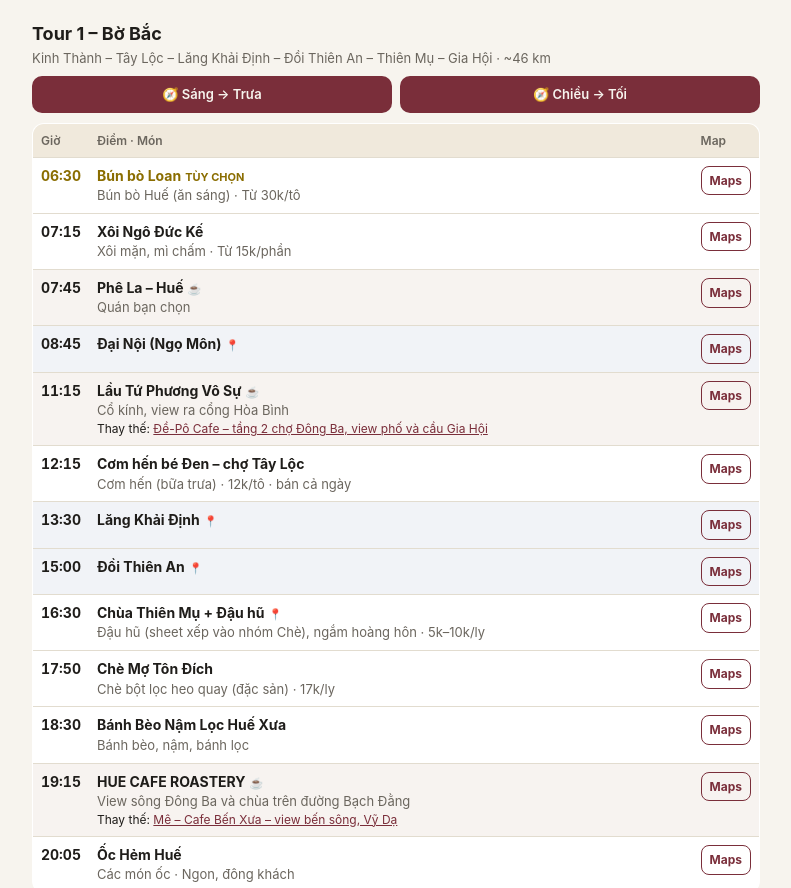
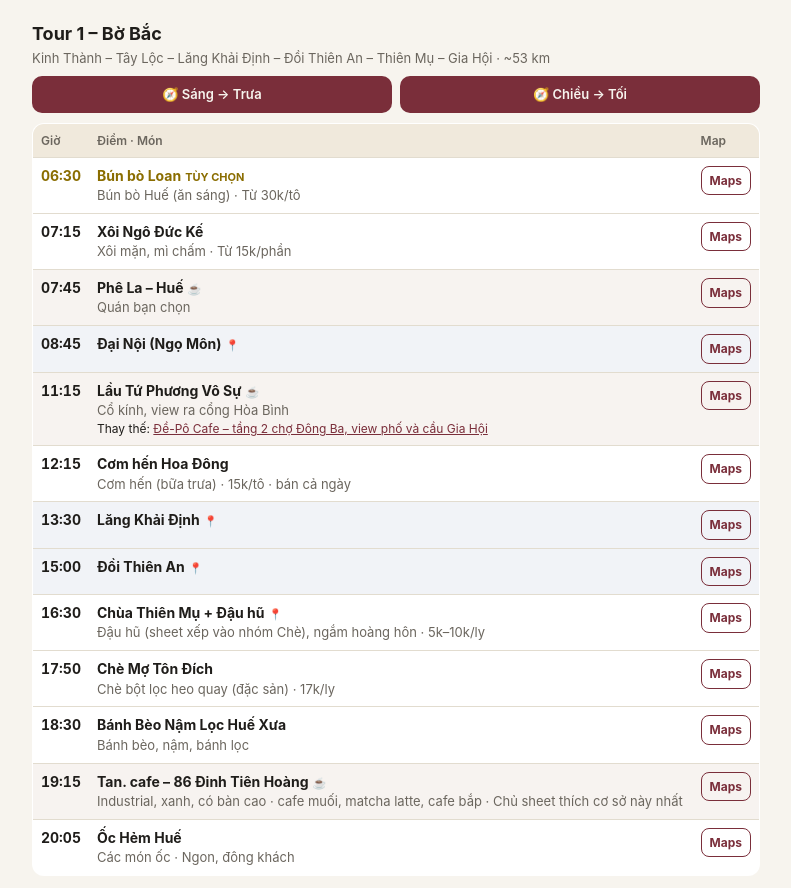
Before and after one commit to luandang4/hue-food-tour, a plain HTML site: page index.html in a window 1280 px wide. Shown: the part 74-962 px from the top of the page, without its empty margins (244-1035 px from the left). Drawn offline with Linux system fonts and the light colour scheme.

Commit message:
Swap Tan cafe and Hoa Đông, drop AT&F and Không Gian Sách, add blank slots
Co-Authored-By: Claude Opus 5.5 <noreply@anthropic.com>

```diff
--- a/index.html
+++ b/index.html
@@ -30,6 +30,7 @@ tr.opt td.t,tr.opt .n{color:var(--opt)}
 .alt{font-size:12px}.alt a{color:var(--accent)}
 .legend{font-size:12px;color:var(--muted);margin-top:8px}
 footer{color:var(--muted);font-size:12px;margin-top:20px}
+tr.free td{height:3.2em;background:repeating-linear-gradient(135deg,transparent 0 8px,color-mix(in srgb,currentColor 5%,transparent) 8px 16px)}
 </style>
 </head>
 <body>
@@ -46,10 +47,10 @@ const TOURS = {
   title: "Tour 1 – Bờ Bắc",
   area: "Kinh Thành – Tây Lộc – Lăng Khải Định – Đồi Thiên An – Thiên Mụ – Gia Hội",
   desc: "Cả ngày. Sáng: bún bò Loan, xôi, Phê La rồi vào Đại Nội. Trưa: cơm hến chợ Tây Lộc. Chiều: lăng Khải Định, đồi Thiên An, hoàng hôn ở Thiên Mụ. Tối: cụm Gia Hội.",
-  total: "~46 km",
+  total: "~53 km",
   routes: [
-   ["Chỉ đường: Sáng → Trưa","https://www.google.com/maps/dir/16.4552769,107.5879102/16.4768718,107.5834445/16.4671334,107.5905512/16.4678107,107.5790879/16.471901,107.575877/16.4733387,107.5672745"],
-   ["Chỉ đường: Chiều → Tối","https://www.google.com/maps/dir/16.4733387,107.5672745/16.3990174,107.5903393/16.4105291,107.5823373/16.4537195,107.5445808/16.4690466,107.5850157/16.4819779,107.5896761/16.4769291,107.5862168/16.4791391,107.5892809"]
+   ["Chỉ đường: Sáng → Trưa","https://www.google.com/maps/dir/16.4552769,107.5879102/16.4768718,107.5834445/16.4671334,107.5905512/16.4678107,107.5790879/16.471901,107.575877/16.4792689,107.5936163"],
+   ["Chỉ đường: Chiều → Tối","https://www.google.com/maps/dir/16.4792689,107.5936163/16.3990174,107.5903393/16.4105291,107.5823373/16.4537195,107.5445808/16.4690466,107.5850157/16.4819779,107.5896761/16.4733122,107.5815629/16.4791391,107.5892809"]
   ],
   stops: [
    {time:"06:30",kind:"food",opt:true,hr:true,name:"Bún bò Loan",cat:"Bún bò Huế",dish:"Bún bò Huế (ăn sáng)",addr:"P. Thuận Hóa (bờ Nam)",info:"Từ 30k/tô",note:"Sheet: “Gu ba mẹ tui – 2 con người rất khó tính vụ ăn uống”.",
@@ -62,18 +63,18 @@ const TOURS = {
    {time:"11:15",end:"12:00",kind:"cafe",name:"Lầu Tứ Phương Vô Sự",dish:"Cổ kính, view ra cổng Hòa Bình",addr:"Đặng Thái Thân, P. Phú Xuân (Thành Nội)",note:"Nghỉ chân sau Đại Nội, trên đường qua chợ Tây Lộc (cách 700 m).",dist:"1,4 km · ~5 phút",
     alt:["Đề-Pô Cafe – tầng 2 chợ Đông Ba, view phố và cầu Gia Hội","https://www.google.com/maps/place/%C4%90%E1%BB%81-P%C3%B4+Cafe/@16.4648067,107.5921979,17z/data=!4m6!3m5!1s0x3141a1d1698c78b3:0x8acf0e53b4467931!8m2!3d16.4731576!4d107.5886234!16s%2Fg%2F11tjjpm_vh"],
     map:"https://www.google.com/maps/place/L%E1%BA%A7u+T%E1%BB%A9+Ph%C6%B0%C6%A1ng+V%C3%B4+S%E1%BB%B1/@16.4719061,107.5732967,17z/data=!3m1!4b1!4m6!3m5!1s0x3141a12d67ad0327:0xd40c3feed2e228f2!8m2!3d16.471901!4d107.575877!16s%2Fg%2F120l36s9"},
-   {time:"12:15",kind:"food",hr:true,name:"Cơm hến bé Đen – chợ Tây Lộc",cat:"Cơm/bún hến",dish:"Cơm hến (bữa trưa)",addr:"Trong chợ Tây Lộc, đường Hoàng Diệu",info:"12k/tô · bán cả ngày",note:"Sheet không có link riêng, link dưới đây mở chợ Tây Lộc. Ăn xong lựa đồ 2hand trong chợ.",dist:"1,3 km · ~5 phút",map:M("Chợ Tây Lộc Huế")},
-   {time:"13:30",end:"14:45",kind:"sight",name:"Lăng Khải Định",addr:"Thủy Bằng, P. Thủy Xuân (phía Nam thành phố)",dist:"10,8 km · ~30 phút",map:M("Lăng Khải Định Huế")},
+   {time:"12:15",kind:"food",hr:true,name:"Cơm hến Hoa Đông",cat:"Cơm/bún hến",dish:"Cơm hến (bữa trưa)",addr:"Gần cồn Hến, P. Phú Xuân",info:"15k/tô · bán cả ngày",dist:"5 km · ~15 phút",
+    map:"https://www.google.com/maps/place/C%C6%A1m+h%E1%BA%BFn+Hoa+%C4%90%C3%B4ng/@16.4584265,107.5442169,14z/data=!4m10!1m2!2m1!1zdGnhu4dtIGPGoW0gaHXhur8!3m6!1s0x3141a120eec0e6c3:0x5e3ba950477012ba!8m2!3d16.4792689!4d107.5936163!15sChF0aeG7h20gY8ahbSBodeG6v1oTIhF0aeG7h20gY8ahbSBodeG6v5IBFXZpZXRuYW1lc2VfcmVzdGF1cmFudOABAA!16s%2Fg%2F11bws53nys"},
+   {time:"13:30",end:"14:45",kind:"sight",name:"Lăng Khải Định",addr:"Thủy Bằng, P. Thủy Xuân (phía Nam thành phố)",dist:"12,4 km · ~35 phút",map:M("Lăng Khải Định Huế")},
    {time:"15:00",end:"16:00",kind:"sight",name:"Đồi Thiên An",addr:"Thủy Bằng, P. Thủy Xuân (phía Nam thành phố)",note:"Đi luôn sau Lăng Khải Định, rồi lên Thiên Mụ.",dist:"3,2 km · ~10 phút",map:M("Đồi Thiên An Huế")},
    {time:"16:30",end:"17:30",kind:"food",hr:true,sightToo:true,name:"Chùa Thiên Mụ + Đậu hũ",cat:"Chè",dish:"Đậu hũ (sheet xếp vào nhóm Chè), ngắm hoàng hôn",addr:"Đường Nguyễn Phúc Nguyên, P. Kim Long",info:"5k–10k/ly",note:"Trước chùa có cả một dãy hàng đậu hũ, ngồi hàng nào cũng được.",dist:"10,1 km · ~28 phút",map:M("Chùa Thiên Mụ Huế")},
    {time:"17:50",kind:"food",hr:true,name:"Chè Mợ Tôn Đích",cat:"Chè",dish:"Chè bột lọc heo quay (đặc sản)",addr:"Khu cửa Thượng Tứ, Đông Ba, P. Phú Xuân",info:"17k/ly",note:"Nằm trên đường từ Thiên Mụ về Gia Hội.",dist:"5,5 km · ~15 phút",
     map:"https://www.google.com/maps/place/Ch%C3%A8+M%E1%BB%A3+T%C3%B4n+%C4%90%C3%ADch/@16.4690466,107.5850157,17z/data=!4m6!3m5!1s0x3141a13065375f0f:0x1c449355353d15b2!8m2!3d16.4690466!4d107.5850157!16s%2Fg%2F11c4tb28kd"},
    {time:"18:30",kind:"food",hr:true,name:"Bánh Bèo Nậm Lọc Huế Xưa",cat:"Bánh Huế",dish:"Bánh bèo, nậm, bánh lọc",addr:"Đường Nguyễn Bỉnh Khiêm, Gia Hội",note:"Sheet ghi quán bán trưa và xế. Nếu đã đóng, ăn ngay sau Xôi Ngô Đức Kế buổi sáng.",dist:"1,8 km · ~6 phút",
     map:"https://www.google.com/maps/place/Qu%C3%A1n+B%C3%A1nh+B%C3%A8o+N%E1%BA%ADm+L%E1%BB%8Dc+Hu%E1%BA%BF+X%C6%B0a/@16.4819779,107.5896761,17z/data=!4m6!3m5!1s0x3141a0d884d0af8f:0xaee706b9b3cdd8f6!8m2!3d16.4819779!4d107.5896761!16s%2Fg%2F11hbg8pxg1"},
-   {time:"19:15",end:"19:55",kind:"cafe",name:"HUE CAFE ROASTERY",dish:"View sông Đông Ba và chùa trên đường Bạch Đằng",addr:"131 Huỳnh Thúc Kháng, Phú Hòa, P. Phú Xuân",note:"Gần chợ Đông Ba, giữa Huế Xưa và Ốc Hẻm.",dist:"1,6 km · ~5 phút",
-    alt:["Mê – Cafe Bến Xưa – view bến sông, Vỹ Dạ","https://www.google.com/maps/place/M%C3%AA+-+Cafe+B%E1%BA%BFn+X%C6%B0a/@16.4770875,107.5923485,17z/data=!3m1!4b1!4m6!3m5!1s0x3141a1007ab31489:0x3626544adbe4f10b!8m2!3d16.4770824!4d107.5949288!16s%2Fg%2F11lmk7zc3f"],
-    map:"https://www.google.com/maps/place/HUE+CAFE+ROASTERY/@16.4769342,107.5836365,17z/data=!3m1!4b1!4m6!3m5!1s0x3141a19558ae5ce7:0x4d02f07327065053!8m2!3d16.4769291!4d107.5862168!16s%2Fg%2F11tmt_dh6x"},
-   {time:"20:05",kind:"food",hr:true,name:"Ốc Hẻm Huế",cat:"Ốc",dish:"Các món ốc",addr:"Gia Hội, P. Phú Xuân",info:"Ngon, đông khách",dist:"1,2 km · ~4 phút",
+   {time:"19:15",end:"19:55",kind:"cafe",name:"Tan. cafe – 86 Đinh Tiên Hoàng",dish:"Industrial, xanh, có bàn cao · cafe muối, matcha latte, cafe bắp",addr:"86 Đinh Tiên Hoàng, P. Phú Xuân (Kinh Thành)",info:"Chủ sheet thích cơ sở này nhất",dist:"1,8 km · ~6 phút",
+    map:M("tan. cafe 86 Đinh Tiên Hoàng Huế")},
+   {time:"20:05",kind:"food",hr:true,name:"Ốc Hẻm Huế",cat:"Ốc",dish:"Các món ốc",addr:"Gia Hội, P. Phú Xuân",info:"Ngon, đông khách",dist:"2 km · ~6 phút",
     map:"https://www.google.com/maps/place/%E1%BB%90c+H%E1%BA%BBm+Hu%E1%BA%BF/@16.4791391,107.5892809,17z/data=!4m6!3m5!1s0x3141a1441d8fb92f:0x9292b0aea10208a9!8m2!3d16.4791391!4d107.5892809!16s%2Fg%2F11t_hxv8x0"},
   ],
   sights:["Đại Nội (Hoàng Thành)","Chợ Tây Lộc – đồ 2hand","Lăng Khải Định","Đồi Thiên An","Chùa Thiên Mụ – hoàng hôn","Phố cổ Gia Hội về đêm"]
@@ -81,11 +82,11 @@ const TOURS = {
  t2: {
   title: "Tour 2 – Bờ Nam",
   area: "An Cựu – Vỹ Dạ – Vĩnh Ninh – Phố Tây",
-  desc: "Cả ngày. Sáng: xôi, cà phê retro ven sông, cà phê mèo. Trưa: bún mắm heo quay. Chiều: bánh ép, vịt lộn. Tối: hoàng hôn sông Hương, bún thịt nướng, chè bưởi, kết thúc bằng bia ở Phố Tây.",
-  total: "~12 km",
+  desc: "Cả ngày. Sáng: xôi, cà phê retro ven sông, cà phê mèo. Trưa: bún mắm heo quay. Chiều: bánh ép, thời gian trống. Tối: bún thịt nướng, chè bưởi, kết thúc bằng bia ở Phố Tây.",
+  total: "~9 km",
   routes: [
    ["Chỉ đường: Sáng → Chiều","https://www.google.com/maps/dir/16.4586672,107.5985064/16.4563909,107.6017607/16.4607647,107.6056488/16.4613952,107.604454/16.4585147,107.6091045"],
-   ["Chỉ đường: Chiều → Tối","https://www.google.com/maps/dir/16.4585147,107.6091045/16.4568109,107.5939576/16.4662437,107.5889544/16.4682284,107.6006988/16.4650454,107.5887145/16.4691608,107.5957886"]
+   ["Chỉ đường: Chiều → Tối","https://www.google.com/maps/dir/16.4585147,107.6091045/16.4682284,107.6006988/16.4650454,107.5887145/16.4691608,107.5957886"]
   ],
   stops: [
    {time:"07:00",kind:"food",hr:true,name:"Xôi Dì Gái",cat:"Xôi",dish:"Xôi lộn xộn",addr:"Khu Phan Đình Phùng, P. Thuận Hóa",info:"Từ 15k",
@@ -96,13 +97,11 @@ const TOURS = {
     map:"https://www.google.com/maps/place/de+b%26b+house/@16.4607698,107.6030685,17z/data=!3m1!4b1!4m6!3m5!1s0x3141a187710579d7:0x8b2b421db38d760!8m2!3d16.4607647!4d107.6056488!16s%2Fg%2F11vsvjk_yp"},
    {time:"12:00",kind:"food",hr:true,name:"Donald Trung Huế",cat:"Bún mắm heo quay",dish:"Bún mắm nêm heo quay (không gọi bánh tráng cuốn)",addr:"28 Hoàng Văn Thụ, P. Vỹ Dạ",info:"Từ 50k/phần bún",note:"“Đỉnh kao ẩm thực… mắm nêm đỉnh chóp”",dist:"0,24 km · đi bộ 3 phút",
     map:"https://www.google.com/maps/place/TI%E1%BB%86M+%C4%82N+DONALD+TRUNG/@16.4613952,107.604454,17z/data=!4m6!3m5!1s0x3141a11398950edf:0x15a6cd9cf4d5615d!8m2!3d16.4613952!4d107.604454!16s%2Fg%2F11fy4c9fjl"},
+   {time:"13:00",end:"14:30",kind:"free",name:""},
    {time:"14:30",kind:"food",hr:true,name:"Tiệm bánh ép 1992",cat:"Bánh ép",dish:"Bánh ép",addr:"Khu An Đông, P. An Cựu",info:"Ngon, đẫm thịt, bột hơi dai",dist:"0,75 km · ~3 phút",
     map:"https://www.google.com/maps/place/Ti%E1%BB%87m+b%C3%A1nh+%C3%A9p+1992/@16.4585147,107.6091045,17z/data=!4m6!3m5!1s0x3141a1581796c887:0xae0403180c0559f8!8m2!3d16.4585147!4d107.6091045!16s%2Fg%2F11twhypz4f"},
-   {time:"16:00",kind:"food",hr:true,name:"Vịt lộn um bầu AT&F",cat:"Vịt lộn",dish:"Trứng lộn um bầu, mì xào trứng lộn, cút chiên xù",addr:"Đường Nguyễn Khuyến, P. Thuận Hóa",dist:"2,2 km · ~7 phút",
-    map:"https://www.google.com/maps/place/V%E1%BB%8Bt+l%E1%BB%99n+um+b%E1%BA%A7u+AT%26F/@16.4568109,107.5939576,17z/data=!4m6!3m5!1s0x3141a19f1f05906f:0x59c8479837d45cae!8m2!3d16.4568109!4d107.5939576!16s%2Fg%2F11jz69_hbn"},
-   {time:"17:00",end:"18:00",kind:"cafe",name:"Không Gian Sách và Văn Hoá Huế",dish:"Ngồi ngoài trời, nhìn ra sông Hương và cầu Trường Tiền",addr:"23–25 Lê Lợi, Vĩnh Ninh, P. Thuận Hóa",note:"Ngắm hoàng hôn trên sông Hương.",dist:"1,4 km · ~5 phút",
-    map:"https://www.google.com/maps/place/KH%C3%94NG+GIAN+S%C3%81CH+V%C3%80+V%C4%82N+HO%C3%81+HU%E1%BA%BE/@16.4662488,107.5863741,17z/data=!3m1!4b1!4m6!3m5!1s0x3141a1001fc18775:0x437c7439ab9e2f14!8m2!3d16.4662437!4d107.5889544!16s%2Fg%2F11ww0l8s06"},
-   {time:"18:15",kind:"food",hr:true,name:"Thìn bún thịt nướng",cat:"Cháo, bún",dish:"Bún thịt nướng",addr:"Đường Văn Cao, P. Vỹ Dạ",dist:"1,8 km · ~6 phút",note:"Thay cho Cá Viên O Huệ.",
+   {time:"15:15",end:"18:15",kind:"free",name:""},
+   {time:"18:15",kind:"food",hr:true,name:"Thìn bún thịt nướng",cat:"Cháo, bún",dish:"Bún thịt nướng",addr:"Đường Văn Cao, P. Vỹ Dạ",dist:"2 km · ~6 phút",note:"Thay cho Cá Viên O Huệ.",
     map:"https://www.google.com/maps/place/Th%C3%ACn+b%C3%BAn+th%E1%BB%8Bt+n%C6%B0%E1%BB%9Bng/@16.4682335,107.5958332,17z/data=!3m1!4b1!4m6!3m5!1s0x3141a1a4cb51b0e3:0x5a65f7d9047ace0f!8m2!3d16.4682284!4d107.6006988!16s%2Fg%2F11sxxf6mk5"},
    {time:"19:15",kind:"food",name:"Ngọc Chè Bưởi – Trương Định",cat:"Chè",dish:"Chè bưởi",addr:"Khu 30 Trương Định, Vĩnh Ninh, P. Thuận Hóa",info:"Khoảng 20k/ly (sheet ghi chưa chắc)",note:"Không tô xanh trong sheet và chủ sheet thấy hơi ngọt; ăn tráng miệng sau bún thịt nướng. Có thể gọi ít ngọt.",dist:"1,7 km · ~5 phút",
     map:"https://www.google.com/maps/place/NG%E1%BB%8CC+CH%C3%88+B%C6%AF%E1%BB%9EI+-+TR%C6%AF%C6%A0NG+%C4%90%E1%BB%8ANH/@16.4650454,107.5887145,17z/data=!4m6!3m5!1s0x3141a1733b44edc7:0x9905b4101091f08c!8m2!3d16.4650454!4d107.5887145!16s%2Fg%2F11ryqvmzzq"},
@@ -147,6 +146,7 @@ document.getElementById("app").innerHTML = Object.values(TOURS).map(t => `
   <table>
     <thead><tr><th>Giờ</th><th>Điểm · Món</th><th>Map</th></tr></thead>
     <tbody>${t.stops.map(s => {
+      if (s.kind === "free") return `<tr class="free"><td class="t">${esc(s.time)}<br>–${esc(s.end)}</td><td></td><td class="m"></td></tr>`;
       const k = [];
       if (s.opt) k.push('<span class="k opt">TÙY CHỌN</span>');
       if (s.kind === "cafe") k.push('<span class="k cafe">☕</span>');
```
Also changed, not shown: 1 other file.
